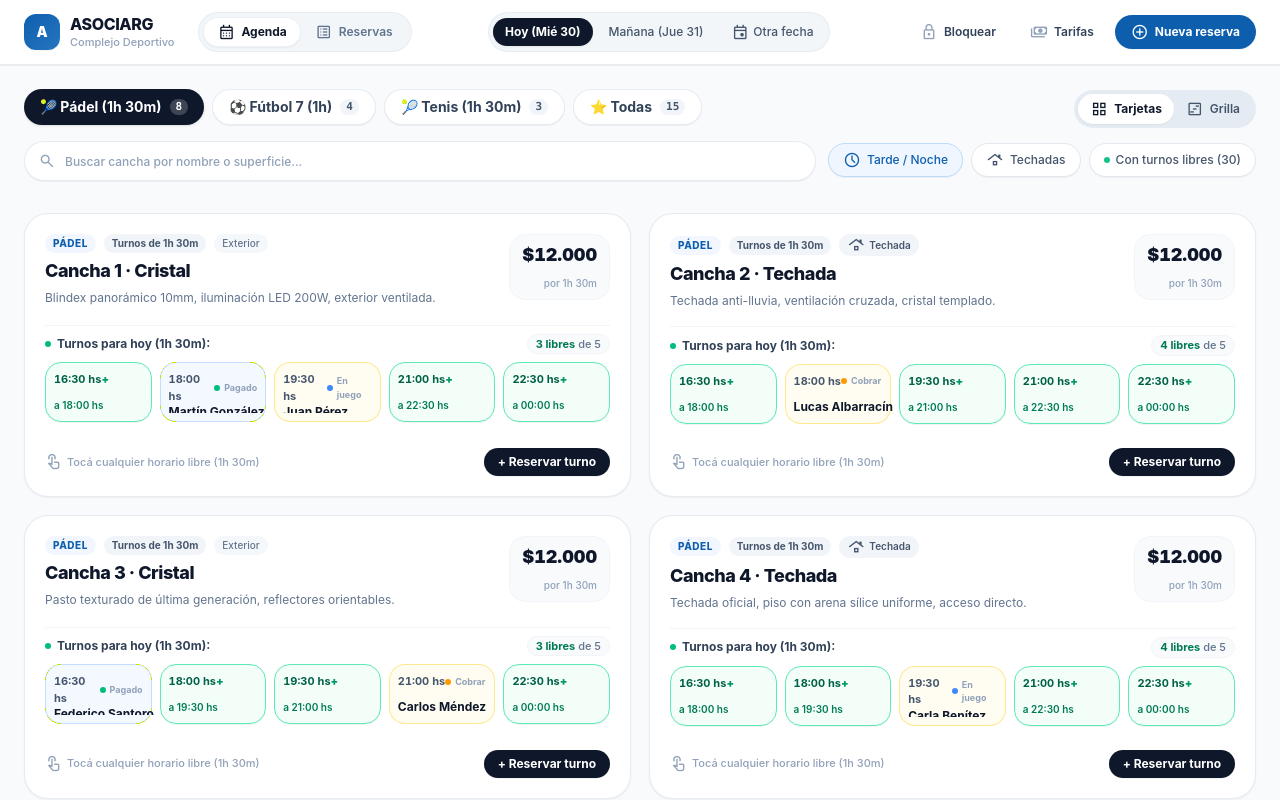
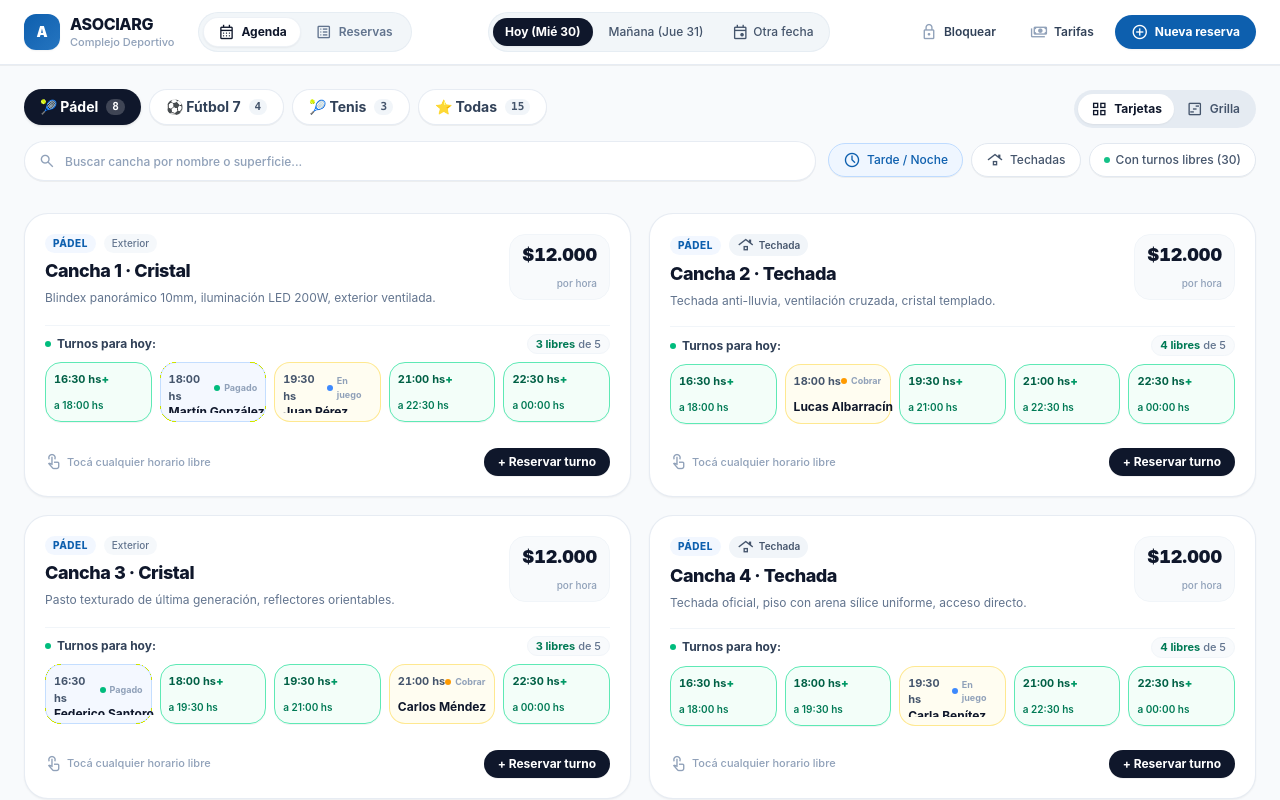
Before and after one commit to NahuelAttar/ASOCIARG-Reservas-Deportivas, a React (Vite) app: page / in a window 1280 px wide. Shown: the top 800 px of the page. Built offline with nearby package versions, Linux system fonts and the light colour scheme.

Commit message:
fix: remueve etiquetas de horarios en tiras de deportes y mantiene especificacion de canchas solo en panel de reserva

```diff
--- a/src/components/AgendaView.tsx
+++ b/src/components/AgendaView.tsx
@@ -144,9 +144,9 @@ export const AgendaView: React.FC<AgendaViewProps> = ({
           <div className="flex items-center gap-2 overflow-x-auto pb-1 no-scrollbar w-full sm:w-auto relative">
             {(
               [
-                { id: 'padel', label: 'Pádel (1h 30m)', icon: '🎾', count: 8 },
-                { id: 'futbol', label: 'Fútbol 7 (1h)', icon: '⚽', count: 4 },
-                { id: 'tenis', label: 'Tenis (1h 30m)', icon: '🎾', count: 3 },
+                { id: 'padel', label: 'Pádel', icon: '🎾', count: 8 },
+                { id: 'futbol', label: 'Fútbol 7', icon: '⚽', count: 4 },
+                { id: 'tenis', label: 'Tenis', icon: '🎾', count: 3 },
                 { id: 'all', label: 'Todas', icon: '⭐', count: courts.length },
               ] as const
             ).map((cat) => {
@@ -331,9 +331,6 @@ export const AgendaView: React.FC<AgendaViewProps> = ({
                         <span className="text-[10px] font-extrabold uppercase tracking-wider text-[#0D5FAE] bg-blue-50/80 px-2 py-0.5 rounded-full">
                           {court.sportLabel}
                         </span>
-                        <span className="text-[10px] font-bold text-slate-600 bg-slate-100 px-2 py-0.5 rounded-full">
-                          {isHourAndHalf ? 'Turnos de 1h 30m' : 'Turnos de 1 hora'}
-                        </span>
                         {court.isCovered ? (
                           <span className="text-[10px] font-semibold text-slate-600 bg-slate-100 px-2 py-0.5 rounded-full flex items-center gap-1">
                             <span className="material-symbols-outlined text-[12px]">roofing</span>
@@ -363,7 +360,7 @@ export const AgendaView: React.FC<AgendaViewProps> = ({
                         ${court.basePrice.toLocaleString('es-AR')}
                       </div>
                       <span className="text-[10px] text-slate-400 font-medium">
-                        {isHourAndHalf ? 'por 1h 30m' : 'por 1 hora'}
+                        por hora
                       </span>
                     </div>
                   </div>
@@ -373,7 +370,7 @@ export const AgendaView: React.FC<AgendaViewProps> = ({
                     <div className="flex items-center justify-between text-xs">
                       <span className="font-bold text-slate-700 flex items-center gap-1.5">
                         <span className="w-1.5 h-1.5 rounded-full bg-emerald-500" />
-                        <span>Turnos para hoy ({isHourAndHalf ? '1h 30m' : '1h'}):</span>
+                        <span>Turnos para hoy:</span>
                       </span>
                       <span className="text-[11px] text-slate-500 font-medium bg-slate-50 px-2 py-0.5 rounded-full border border-slate-100">
                         <strong className="text-emerald-700 font-bold">{freeCount} libres</strong> de {totalCount}
@@ -465,7 +462,7 @@ export const AgendaView: React.FC<AgendaViewProps> = ({
                   <div className="flex items-center justify-between pt-2 text-xs">
                     <span className="text-[11px] text-slate-400 flex items-center gap-1 font-medium">
                       <span className="material-symbols-outlined text-[14px]">touch_app</span>
-                      <span>Tocá cualquier horario libre ({isHourAndHalf ? '1h 30m' : '1h'})</span>
+                      <span>Tocá cualquier horario libre</span>
                     </span>
 
                     <motion.button
@@ -520,9 +517,6 @@ export const AgendaView: React.FC<AgendaViewProps> = ({
                         <div className="flex flex-col justify-center leading-tight">
                           <div className="font-bold text-xs text-slate-900 tracking-tight flex items-center gap-1.5">
                             <span className="truncate">{court.name}</span>
-                            <span className="text-[9px] font-semibold text-slate-500 bg-slate-100 px-1 py-0.2 rounded-full shrink-0">
-                              {isHourAndHalf ? '1h 30m' : '1h'}
-                            </span>
                           </div>
                           <div className="text-[11px] text-slate-400 font-medium tabular-nums mt-0.5">
                             ${court.basePrice.toLocaleString('es-AR')}
--- a/src/components/BookingDrawer.tsx
+++ b/src/components/BookingDrawer.tsx
@@ -221,7 +221,7 @@ export const BookingDrawer: React.FC<BookingDrawerProps> = ({
                       Nueva Reserva
                     </h2>
                     <div className="text-xs font-semibold text-slate-500 mt-0.5">
-                      {startTime} a {formattedEndTime} hs ({durationText}) · {date}
+                      {startTime} a {formattedEndTime} hs · {date}
                     </div>
                   </div>
 
@@ -261,7 +261,7 @@ export const BookingDrawer: React.FC<BookingDrawerProps> = ({
                           }}
                           className="w-full mt-0.5 px-3 py-2 bg-white border border-slate-200 rounded-xl text-xs font-bold text-slate-900 focus:outline-none focus:border-[#0D5FAE]"
                         >
-                          <optgroup label="🎾 Pádel (Turnos de 1 hora y media)">
+                          <optgroup label="Pádel">
                             {courts
                               .filter((c) => c.sport === 'padel')
                               .map((c) => (
@@ -270,7 +270,7 @@ export const BookingDrawer: React.FC<BookingDrawerProps> = ({
                                 </option>
                               ))}
                           </optgroup>
-                          <optgroup label="⚽ Fútbol 7 (Turnos de 1 hora)">
+                          <optgroup label="Fútbol 7">
                             {courts
                               .filter((c) => c.sport === 'futbol')
                               .map((c) => (
@@ -279,7 +279,7 @@ export const BookingDrawer: React.FC<BookingDrawerProps> = ({
                                 </option>
                               ))}
                           </optgroup>
-                          <optgroup label="🎾 Tenis (Turnos de 1 hora y media)">
+                          <optgroup label="Tenis">
                             {courts
                               .filter((c) => c.sport === 'tenis')
                               .map((c) => (
@@ -292,12 +292,7 @@ export const BookingDrawer: React.FC<BookingDrawerProps> = ({
                       </div>
 
                       <div>
-                        <div className="flex items-center justify-between">
-                          <label className="text-[10px] text-slate-400 font-semibold">Horario inicio</label>
-                          <span className="text-[10px] text-[#0D5FAE] font-bold">
-                            {currentCourt?.sport === 'futbol' ? '1h' : '1h 30m'}
-                          </span>
-                        </div>
+                        <label className="text-[10px] text-slate-400 font-semibold">Horario inicio</label>
                         <input
                           type="time"
                           value={startTime}
@@ -485,7 +480,7 @@ export const BookingDrawer: React.FC<BookingDrawerProps> = ({
                       />
                     </div>
                     <span className="text-[10px] text-slate-400">
-                      Importe del turno ({durationText}). Se cobrará una vez finalizado el partido.
+                      Importe del turno. Se cobrará una vez finalizado el partido.
                     </span>
                   </div>
 
```
